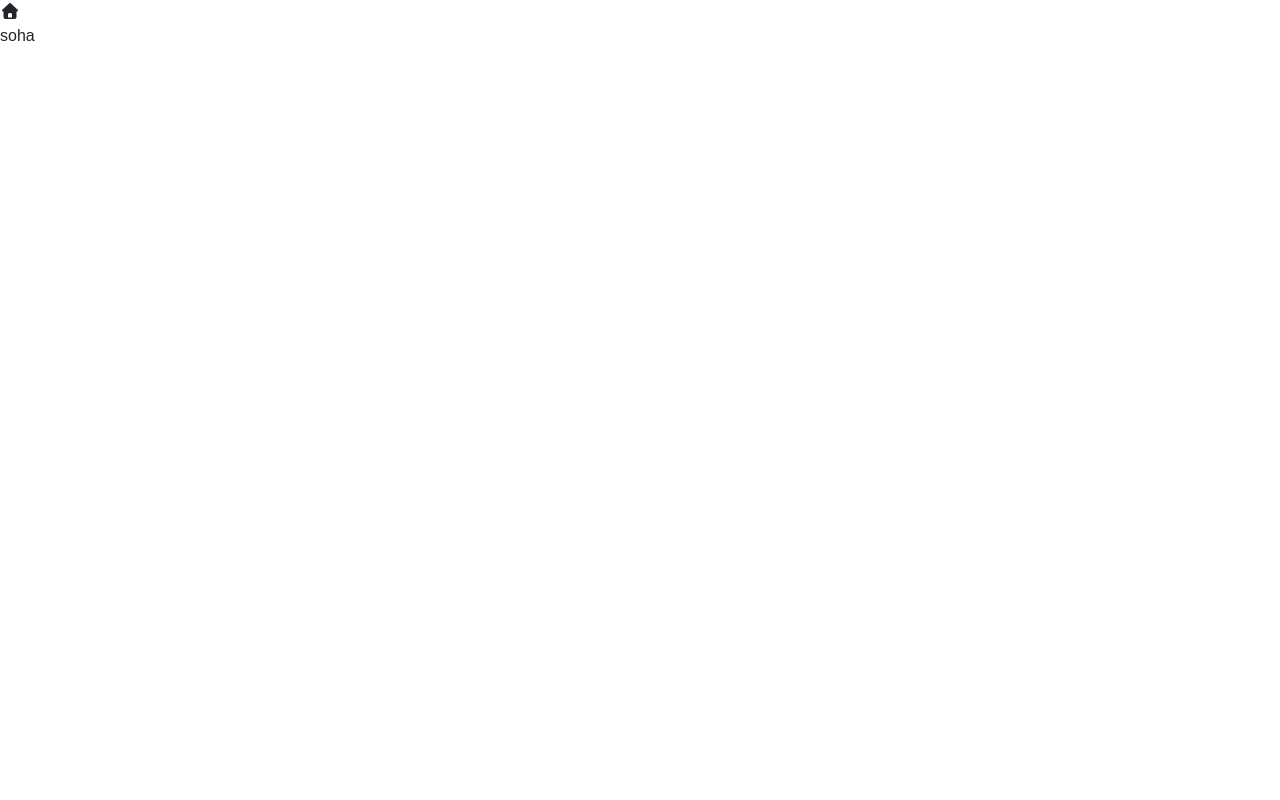
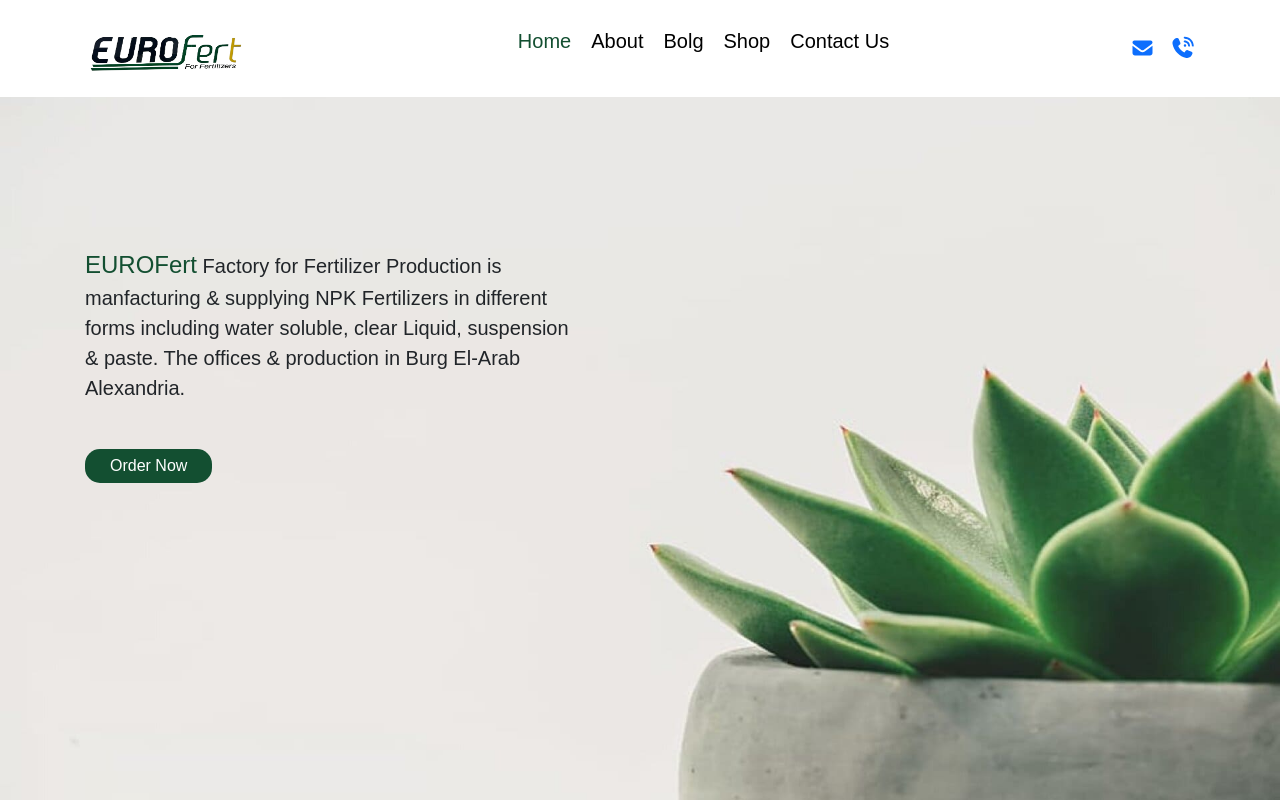
Before and after one commit to Safeya-Yasien/eurofert, a plain HTML site: page index.html in a window 1280 px wide. Drawn offline with Linux system fonts and the light colour scheme.

Commit message:
home page

```diff
--- a/css/index.css
+++ b/css/index.css
@@ -23,3 +23,107 @@ html,
 body {
   scroll-behavior: smooth;
 }
+ul {
+  list-style: none;
+}
+a {
+  text-decoration: none;
+}
+.container {
+  padding-left: 15px;
+  padding-right: 15px;
+  margin-left: auto;
+  margin-right: auto;
+}
+@media (min-width: 768px) {
+  .container {
+    width: 750px;
+  }
+}
+@media (min-width: 992px) {
+  .container {
+    width: 970px;
+  }
+}
+@media (min-width: 1200px) {
+  .container {
+    width: 1170px;
+  }
+}
+
+/* start header */
+.home {
+  height: 100vh;
+}
+.header .container {
+  display: flex;
+  justify-content: space-between;
+  align-items: center;
+  position: relative;
+  min-height: 97px;
+}
+.header .logo {
+  width: 160px;
+  height: 90px;
+  margin: 0;
+}
+.header .links {
+  display: flex;
+  align-items: center;
+}
+.header .links ul {
+  display: flex;
+}
+.header .links ul a {
+  padding: 40px 10px;
+  font-size: 20px;
+  transition: 0.3px;
+  color: var(--black-color);
+  position: relative;
+  z-index: 2;
+}
+.header .links ul a.active,
+.header .links ul a:hover {
+  color: var(--main-color);
+}
+.header .icons {
+  font-size: 20px;
+  display: flex;
+  gap: 15px;
+}
+.header .icons i {
+  border: 1px solid var(--main-color);
+  border-radius: 50%;
+  padding: 5px;
+  color: var(--black-color);
+}
+/* end header */
+/* start landing */
+.landing {
+  background-image: url("../imgs/landing-1.jpg");
+  background-size: cover;
+  background-position: center;
+  min-height: calc(100vh - 97px);
+  position: relative;
+}
+.landing .content {
+  max-width: 500px;
+}
+.landing .content p {
+  padding-top: 150px;
+  padding-bottom: 30px;
+  font-size: 20px;
+}
+.landing .content p span {
+  font-family: "Krona One", sans-serif;
+  color: var(--main-color);
+  font-size: 24px;
+}
+.landing .content button {
+  background-color: var(--main-color);
+  color: var(--white-color);
+  padding: 5px 25px;
+  border-radius: 15px;
+  border: none;
+}
+/* end landing */
--- a/index.html
+++ b/index.html
@@ -10,10 +10,42 @@
     <title>EUROFert</title>
   </head>
   <body>
-    <span>
+    <!-- <span>
       <i class="fa-solid fa-house"></i>
-    </span>
-    <p>soha</p>
+    </span> -->
+    <div class="home">
+      <div class="header">
+        <div class="container">
+          <img class="logo" src="imgs/logo.png" alt="" />
+          <div class="links">
+            <ul>
+              <li><a href="home.html" class="active">Home</a></li>
+              <li><a href="about.html">About</a></li>
+              <li><a href="blog.html">Bolg</a></li>
+              <li><a href="shop.html">Shop</a></li>
+              <li><a href="contact.html">Contact Us</a></li>
+            </ul>
+          </div>
+          <div class="icons">
+            <a href=""> <i class="fa-solid fa-envelope"></i> </a>
+            <a href=""> <i class="fa-solid fa-phone-volume"></i> </a>
+          </div>
+        </div>
+      </div>
+      <div class="landing">
+        <div class="container">
+          <div class="content">
+            <p>
+              <span>EUROFert</span> Factory for Fertilizer Production is
+              manfacturing & supplying NPK Fertilizers in different forms
+              including water soluble, clear Liquid, suspension & paste. The
+              offices & production in Burg El-Arab Alexandria.
+            </p>
+            <button>Order Now</button>
+          </div>
+        </div>
+      </div>
+    </div>
     <script src="js/bootstrap.min.js"></script>
     <script src="js/all.min.js"></script>
     <script src="js/index.js"></script>
```
Also changed, not shown: imgs/logo.png (added).
